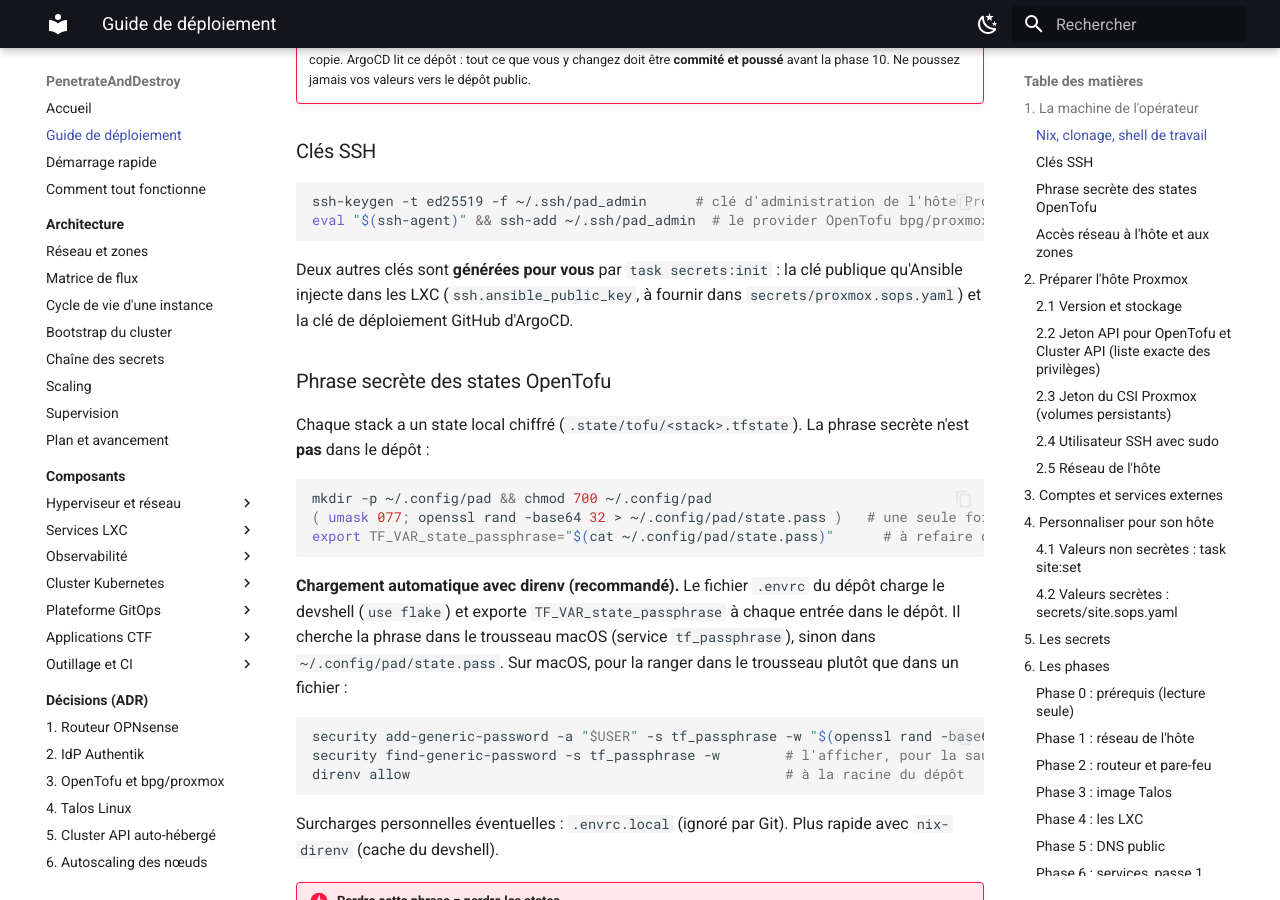
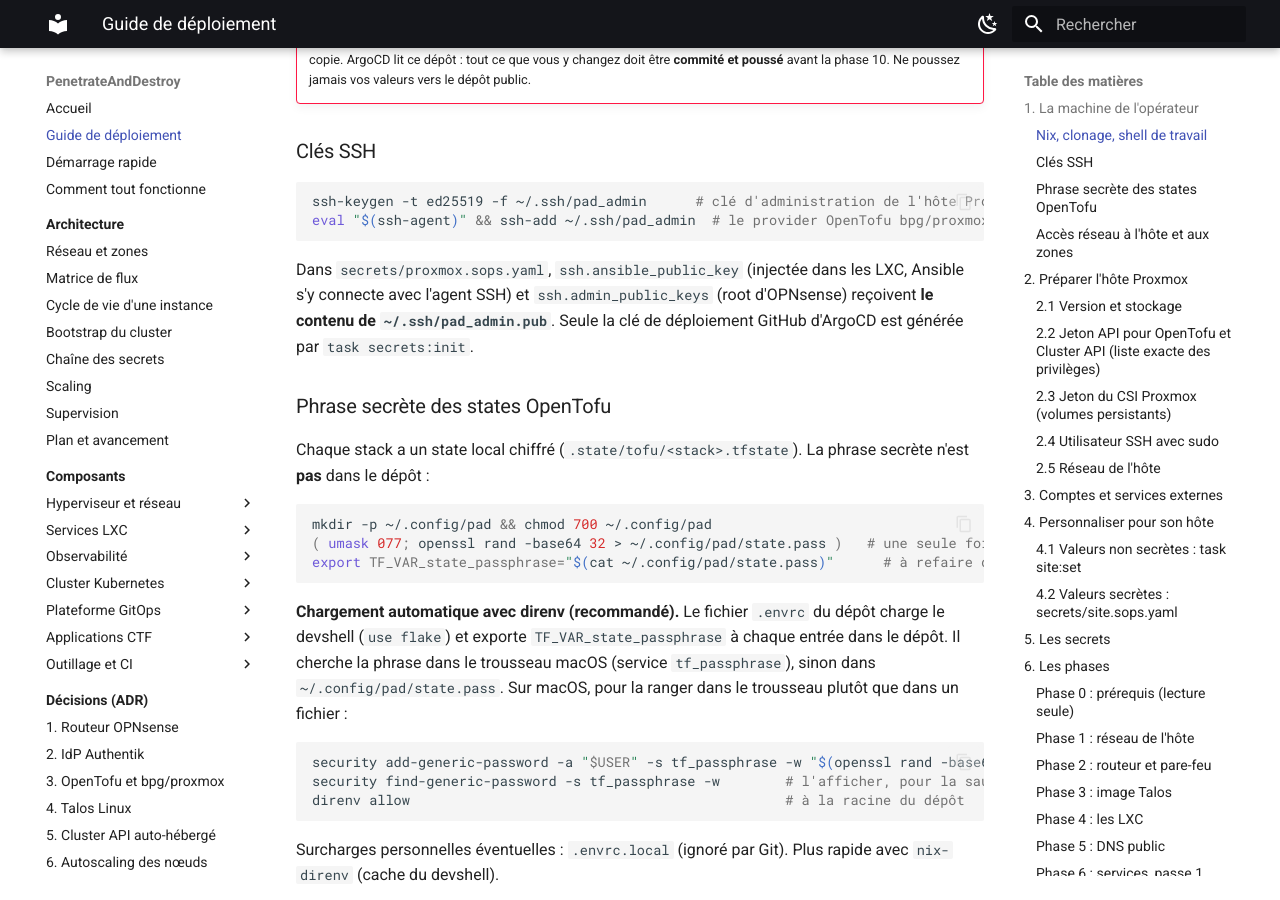
Before and after one commit to kim-tsr/penetrate-and-destroy, an MkDocs documentation site: the page built from docs/guide-deploiement.md, in a window 1280 px wide and 900 px high, scrolled down 2092 px. Built offline with MkDocs 1.6.1 and Material for MkDocs 9.7.7, drawn with Linux system fonts in a browser that asks for light colours.

Commit message:
fix(prereqs): kind v0.33.0 épinglé dans le devshell ; faux KO .sops.yaml ; calcul RAM/disque sans yq add ; clés SSH documentées

````diff
--- a/docs/guide-deploiement.md
+++ b/docs/guide-deploiement.md
@@ -61,8 +61,9 @@
 eval "$(ssh-agent)" && ssh-add ~/.ssh/pad_admin  # le provider OpenTofu bpg/proxmox utilise l'AGENT SSH (phase 2)
 ```
 
-Deux autres clés sont **générées pour vous** par `task secrets:init` : la clé publique qu'Ansible injecte dans les LXC (`ssh.ansible_public_key`,
-à fournir dans `secrets/proxmox.sops.yaml`) et la clé de déploiement GitHub d'ArgoCD.
+Dans `secrets/proxmox.sops.yaml`, `ssh.ansible_public_key` (injectée dans les LXC, Ansible s'y connecte avec l'agent SSH) et
+`ssh.admin_public_keys` (root d'OPNsense) reçoivent **le contenu de `~/.ssh/pad_admin.pub`**. Seule la clé de déploiement GitHub
+d'ArgoCD est générée par `task secrets:init`.
 
 ### Phrase secrète des states OpenTofu
 
````
Also changed, not shown: 2 other files.
